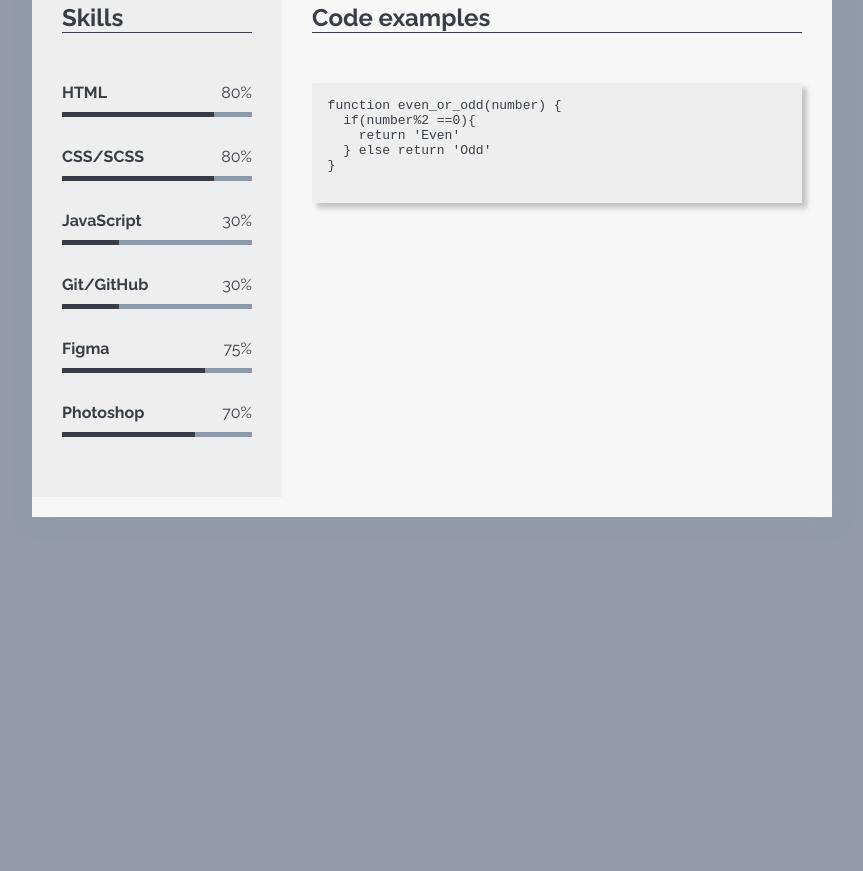
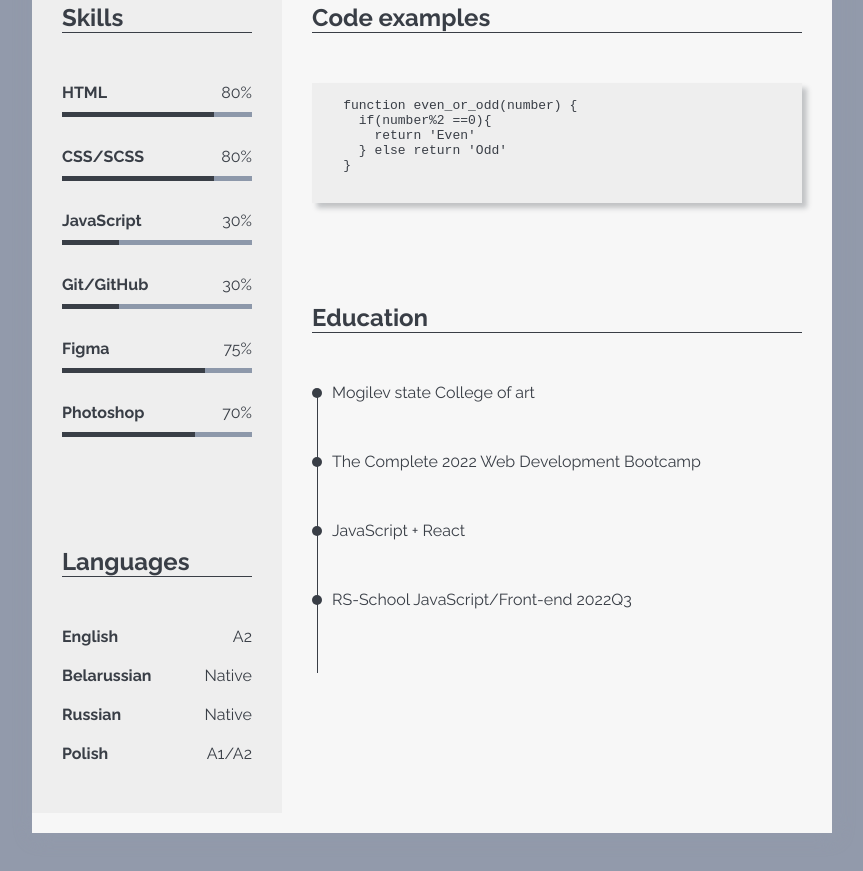
Before and after one commit to EgorZhuk/rsschool-cv, a plain HTML site: page index.html in a window 1280 px wide. Shown: the part 605-1476 px from the top of the page, without its empty margins (208-1071 px from the left). Before the commit the page ends 1172 px from the top, so only its background shows below. Drawn offline with Linux system fonts and the light colour scheme.

Commit message:
feat: Add Language and Education section

```diff
--- a/index.html
+++ b/index.html
@@ -68,6 +68,7 @@
         </div>
       </section>
       <div class="hero">
+        <div class="left-side">
           <section class="skills">
             <div>
               <h3 class="skills__title">Skills</h3>
@@ -127,6 +128,29 @@
               </div>
             </div>
           </section>
+          <section class="lang">
+            <h3 class="lang__title">Languages</h3>
+            <ul class="lang__items">
+              <li class="lang__item">
+                <p class="item-title">English</p>
+                <p class="item-decription">A2</p>
+              </li>
+              <li class="lang__item">
+                <p class="item-title">Belarussian</p>
+                <p class="item-decription">Native</p>
+              </li>
+              <li class="lang__item">
+                <p class="item-title">Russian</p>
+                <p class="item-decription">Native</p>
+              </li>
+              <li class="lang__item">
+                <p class="item-title">Polish</p>
+                <p class="item-decription">A1/A2</p>
+              </li>
+            </ul>
+          </section>
+        </div>
+        <div class="right-side">
           <section class="code__example">
             <div>
               <h3 class="code__example-title">Code examples</h3>
@@ -143,6 +167,42 @@
               </pre>
             </div>
           </section>
+          <section class="education">
+            <h3 class="education__title">Education</h3>
+            <div class="education__data">
+              <div class="eucation_progress">
+                <span class="dots"></span>
+                <span class="line"></span>
+              </div>
+              <div class="education_name">Mogilev state College of art</div>
+            </div>
+            <div class="education__data">
+              <div class="eucation_progress">
+                <span class="dots"></span>
+                <span class="line"></span>
+              </div>
+              <div class="education_name">
+                The Complete 2022 Web Development Bootcamp
+              </div>
+            </div>
+            <div class="education__data">
+              <div class="eucation_progress">
+                <span class="dots"></span>
+                <span class="line"></span>
+              </div>
+              <div class="education_name">JavaScript + React</div>
+            </div>
+            <div class="education__data">
+              <div class="eucation_progress">
+                <span class="dots"></span>
+                <span class="line"></span>
+              </div>
+              <div class="education_name">
+                RS-School JavaScript/Front-end 2022Q3
+              </div>
+            </div>
+          </section>
+        </div>
       </div>
     </div>
   </body>
--- a/styles.css
+++ b/styles.css
@@ -86,9 +86,15 @@ body {
 .hero {
   display: flex;
 }
+.left-side {
+  min-width: 250px;
+}
+.right-side {
+  width: 100%;
+}
 .skills {
   padding: 50px 30px;
-  min-width: 250px;
+
   background-color: #eeeeee;
   color: #393e46;
 }
@@ -154,7 +160,7 @@ body {
   display: flex;
   flex-direction: column;
   padding: 50px 30px;
-  width: 100%;
+
   color: #393e46;
 }
 .code__example-title {
@@ -167,3 +173,60 @@ body {
   background: #eeeeee;
   box-shadow: 5px 5px 5px #393e4648;
 }
+.lang {
+  padding: 50px 30px;
+  max-width: 250px;
+  background-color: #eeeeee;
+  color: #393e46;
+}
+.lang__title {
+  font-weight: 700;
+  font-size: 24px;
+  border-bottom: #393e46 1px solid;
+  margin-bottom: 50px;
+}
+.lang__items {
+  list-style: none;
+}
+.lang__item {
+  display: flex;
+  justify-content: space-between;
+  margin-top: 20px;
+}
+.item-title {
+  font-weight: 700;
+}
+.education {
+  display: flex;
+  flex-direction: column;
+  padding: 50px 30px;
+  color: #393e46;
+}
+.education__title {
+  font-weight: 700;
+  font-size: 24px;
+  border-bottom: #393e46 1px solid;
+  margin-bottom: 50px;
+}
+.education__data {
+  display: grid;
+  grid-template-columns: max-content 1fr;
+  column-gap: 10px;
+}
+.dots {
+  display: inline-block;
+  width: 10px;
+  height: 10px;
+  border-radius: 50%;
+  background: #393e46;
+}
+.line {
+  display: block;
+  width: 1px;
+  height: 100%;
+  background-color: #393e46;
+  transform: translate(5px, -5px);
+}
+.education_name {
+  padding-bottom: 50px;
+}
```
Lines whose indentation alone changed are shown as unchanged.
